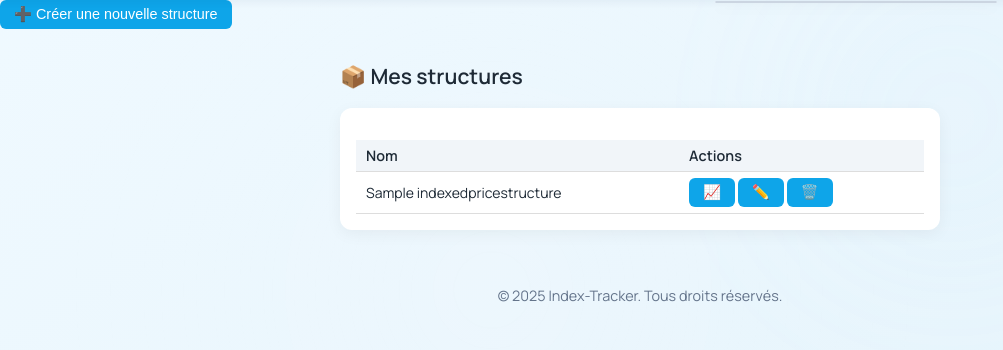
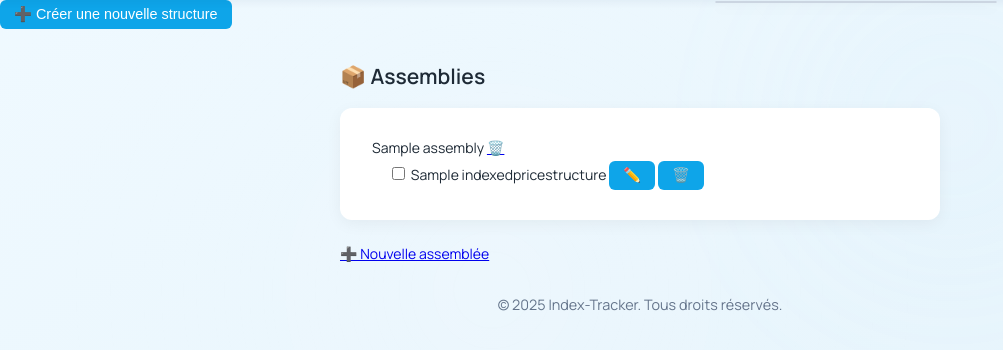
Before and after one commit to utis82/Index-tracker, a Django app: page /prix-indexes/ in a window 1280 px wide. Shown: the part 49-399 px from the top of the page, without its empty margins (0-1003 px from the left). Run offline with Django 5.2, Linux system fonts and the light colour scheme; a user stored in the database is signed in; tables that the repository leaves empty hold one stand-in row (values such as "Sample post"); some libraries are stand-ins or nearby versions.

Commit message:
Add assembly grouping and tree view

```diff
--- a/main/forms.py
+++ b/main/forms.py
@@ -2,28 +2,33 @@ from django import forms
 from django.forms.models import BaseInlineFormSet
 from crispy_forms.helper import FormHelper
 from crispy_forms.layout import Layout, Row, Column, Div, HTML
-from .models import IndexedPriceStructure, StructureComponent
+from .models import IndexedPriceStructure, StructureComponent, Assembly
 
 
 class IndexedPriceStructureForm(forms.ModelForm):
 
     class Meta:
         model = IndexedPriceStructure
-        fields = ['name', 'base_price', 'reference_date']
+        fields = ['name', 'base_price', 'reference_date', 'assembly']
         widgets = {
             'reference_date': forms.DateInput(attrs={'type': 'date'}),
         }
 
     def __init__(self, *args, **kwargs):
+        self.user = kwargs.pop('user', None)
         super().__init__(*args, **kwargs)
         self.helper = FormHelper()
         self.helper.form_tag = False
         self.helper.layout = Layout(
             Row(
-                Column('name', css_class='col-md-4'),
-                Column('base_price', css_class='col-md-4'),
-                Column('reference_date', css_class='col-md-4'),
+                Column('name', css_class='col-md-3'),
+                Column('base_price', css_class='col-md-3'),
+                Column('reference_date', css_class='col-md-3'),
+                Column('assembly', css_class='col-md-3'),
             ))
+
+        if self.user:
+            self.fields['assembly'].queryset = Assembly.objects.filter(user=self.user)
 
 
 class StructureComponentForm(forms.ModelForm):
@@ -120,3 +125,15 @@ StructureComponentFormSet = forms.inlineformset_factory(
     formset=CustomStructureComponentFormSet,
     extra=1,
     can_delete=True)
+
+
+class AssemblyForm(forms.ModelForm):
+
+    class Meta:
+        model = Assembly
+        fields = ['name']
+
+    def __init__(self, *args, **kwargs):
+        super().__init__(*args, **kwargs)
+        self.helper = FormHelper()
+        self.helper.form_tag = False
--- a/main/models.py
+++ b/main/models.py
@@ -68,12 +68,21 @@ class UserProfile(models.Model):
         return self.primary_index_change_count < self.change_limit()
 
 
+class Assembly(models.Model):
+    user = models.ForeignKey(User, on_delete=models.CASCADE, related_name='assemblies')
+    name = models.CharField(max_length=100)
+
+    def __str__(self):
+        return f"{self.name} ({self.user.username})"
+
+
 # Modèle pour les structures de coût
 class IndexedPriceStructure(models.Model):
     user = models.ForeignKey(User, on_delete=models.CASCADE, related_name='price_structures')
     name = models.CharField(max_length=100)
     base_price = models.FloatField(help_text="Prix de base à la date de référence")
     reference_date = models.DateField()
+    assembly = models.ForeignKey('Assembly', null=True, blank=True, on_delete=models.SET_NULL, related_name='structures')
     created_at = models.DateTimeField(auto_now_add=True)
 
     def __str__(self):
--- a/main/templates/prix_indexes.html
+++ b/main/templates/prix_indexes.html
@@ -206,6 +206,15 @@
 
   }
 
+  ul.tree, ul.tree ul {
+    list-style: none;
+    padding-left: 1rem;
+  }
+
+  ul.tree li {
+    margin: 4px 0;
+  }
+
 </style>
 
 <!-- Bouton ouvrir le popup -->
@@ -300,6 +309,7 @@
               <th>Nom</th>
               <th>Prix de base (€)</th>
               <th>Date de référence</th>
+              <th>Assemblée</th>
             </tr>
           </thead>
           <tbody>
@@ -307,6 +317,7 @@
               <td>{{ form.name }}</td>
               <td>{{ form.base_price }}</td>
               <td>{{ form.reference_date }}</td>
+              <td>{{ form.assembly }}</td>
             </tr>
           </tbody>
         </table>
@@ -415,37 +426,45 @@
 
   <!-- COLONNE GAUCHE -->
   <div class="left-panel">
-    <h2>📦 Mes structures</h2>
-    {% if structures %}
+    <h2>📦 Assemblies</h2>
     <div class="card">
-        <table class="form-table">
-          <thead>
-            <tr>
-              <th>Nom</th>
-              <th>Actions</th>
-            </tr>
-          </thead>
-          <tbody>
-            {% for s in structures %}
-            <tr>
-              <td>{{ s.name }}</td>
-              <td onclick="event.stopPropagation();">
-                <button type="button" class="graph-toggle" onclick="toggleStructure('{{ s.id }}', this)">📈</button>
-
+      <ul class="tree">
+        {% for assembly in assemblies %}
+        <li>
+          <span>{{ assembly.name }}</span>
+          <a href="{% url 'main:delete_assembly' assembly.id %}" onclick="return confirm('Supprimer cette assemblée ?')">🗑️</a>
+          <ul>
+            {% for s in assembly.structures.all %}
+            <li>
+              <input type="checkbox" onclick="toggleStructure('{{ s.id }}', this)">
+              {{ s.name }}
               <button type="button" onclick="editStructure({{ s.id }})">✏️</button>
               <form method="post" action="{% url 'main:delete_structure' s.id %}" style="display:inline;">
                 {% csrf_token %}
                 <button type="submit" onclick="return confirm('Supprimer cette structure ?')">🗑️</button>
               </form>
-              </td>
-            </tr>
+            </li>
             {% endfor %}
-          </tbody>
-        </table>
+          </ul>
+        </li>
+        {% endfor %}
+
+        {% for s in structures %}
+          {% if not s.assembly %}
+          <li>
+            <input type="checkbox" onclick="toggleStructure('{{ s.id }}', this)">
+            {{ s.name }}
+            <button type="button" onclick="editStructure({{ s.id }})">✏️</button>
+            <form method="post" action="{% url 'main:delete_structure' s.id %}" style="display:inline;">
+              {% csrf_token %}
+              <button type="submit" onclick="return confirm('Supprimer cette structure ?')">🗑️</button>
+            </form>
+          </li>
+          {% endif %}
+        {% endfor %}
+      </ul>
     </div>
-    {% else %}
-      <p>Aucune structure enregistrée.</p>
-    {% endif %}
+    <a href="{% url 'main:create_assembly' %}" style="display:block; margin-top:8px;">➕ Nouvelle assemblée</a>
   </div>
 
   <!-- COLONNE DROITE -->
@@ -514,6 +533,8 @@
         document.querySelector("input[name='name']").value = data.name;
         document.querySelector("input[name='base_price']").value = data.base_price;
         document.querySelector("input[name='reference_date']").value = data.reference_date;
+        const assemblyField = document.querySelector("select[name='assembly']");
+        if (assemblyField) assemblyField.value = data.assembly_id || '';
 
         const idField = document.getElementById("structure-id-field");
         if (idField) idField.value = structureId;
@@ -619,7 +640,7 @@
 
     if (activeGraphs.has(id)) {
       activeGraphs.delete(id);
-      btn.classList.remove("active");
+      if (btn.tagName === 'INPUT') btn.checked = false;
 
       if (activeGraphs.size === 0) {
         Plotly.purge(graphDiv);
@@ -653,7 +674,7 @@
       };
 
       activeGraphs.set(id, trace);
-      btn.classList.add("active");
+      if (btn.tagName === 'INPUT') btn.checked = true;
     }
 
     // Construire le layout avec des axes multiples colorés
--- a/main/urls.py
+++ b/main/urls.py
@@ -6,8 +6,7 @@ from main.views.base_views import (home, login_view, dashboard, register_view,
 from main.views.index_views import import_excel_view, liste_index_view
 from main.views.chart_views import index_viewer
 from main.views.user_views import toggle_favorite
-from main.views.prix_indexes_views import prix_indexes_view, delete_structure
-from main.views.prix_indexes_views import prix_indexes_view, delete_structure, get_structure_data
+from main.views.prix_indexes_views import prix_indexes_view, delete_structure, get_structure_data, create_assembly, delete_assembly
 
 app_name = 'main'
 
@@ -33,6 +32,8 @@ urlpatterns = [
     path('delete-structure/<int:pk>/',
          delete_structure,
          name='delete_structure'),
-     path('structure-data/<int:pk>/', get_structure_data, name='get_structure_data'),
+    path('structure-data/<int:pk>/', get_structure_data, name='get_structure_data'),
+    path('assembly/create/', create_assembly, name='create_assembly'),
+    path('assembly/delete/<int:pk>/', delete_assembly, name='delete_assembly'),
 
 ]
--- a/main/views/prix_indexes_views.py
+++ b/main/views/prix_indexes_views.py
@@ -2,8 +2,8 @@ from django.shortcuts import render, redirect, get_object_or_404
 from django.contrib.auth.decorators import login_required
 from django.views.decorators.http import require_POST
 from django.http import JsonResponse
-from main.models import IndexedPriceStructure,StructureComponent, IndexValue
-from main.forms import IndexedPriceStructureForm, StructureComponentFormSet
+from main.models import IndexedPriceStructure, StructureComponent, IndexValue, Assembly
+from main.forms import IndexedPriceStructureForm, StructureComponentFormSet, AssemblyForm
 from main.utils import get_user_index_data
 import json
 from django.db.models import Avg,Q
@@ -20,13 +20,13 @@ def prix_indexes_view(request):
         if structure_id:
             try:
                 structure = IndexedPriceStructure.objects.get(id=structure_id, user=request.user)
-                form = IndexedPriceStructureForm(request.POST, instance=structure)
+                form = IndexedPriceStructureForm(request.POST, instance=structure, user=request.user)
             except IndexedPriceStructure.DoesNotExist:
                 structure = IndexedPriceStructure(user=request.user)
-                form = IndexedPriceStructureForm(request.POST)
+                form = IndexedPriceStructureForm(request.POST, user=request.user)
         else:
             structure = IndexedPriceStructure(user=request.user)
-            form = IndexedPriceStructureForm(request.POST)
+            form = IndexedPriceStructureForm(request.POST, user=request.user)
 
         if form.is_valid():
             if structure_id:
@@ -46,13 +46,14 @@ def prix_indexes_view(request):
             formset = StructureComponentFormSet(request.POST, instance=structure, user=request.user, prefix=prefix)
     else:
         structure = IndexedPriceStructure(user=request.user)
-        form = IndexedPriceStructureForm()
+        form = IndexedPriceStructureForm(user=request.user)
         formset = StructureComponentFormSet(user=request.user, instance=structure, prefix=prefix)
 
     formset.empty_form.user = request.user
     formset.empty_form.fields['index'].queryset = request.user.userprofile.favorite_indexes.all()
 
     structures = IndexedPriceStructure.objects.filter(user=request.user).order_by('-created_at')
+    assemblies = Assembly.objects.filter(user=request.user)
 
     # Graph data
     structure_graphs = {}
@@ -108,6 +109,7 @@ def prix_indexes_view(request):
         "structures": structures,
         "structure_graphs_json": json.dumps(structure_graphs),
         "structures_meta_json": json.dumps(structures_meta),
+        "assemblies": assemblies,
     }
 
     return render(request, "prix_indexes.html", context)
@@ -128,6 +130,7 @@ def get_structure_data(request, pk):
         "name": structure.name,
         "base_price": float(structure.base_price),
         "reference_date": structure.reference_date.strftime("%Y-%m-%d"),
+        "assembly_id": structure.assembly_id,
         "components": [
             {
                 "label": c.label,
@@ -141,3 +144,24 @@ def get_structure_data(request, pk):
     }
 
     return JsonResponse(data)
+
+
+@login_required
+def create_assembly(request):
+    if request.method == 'POST':
+        form = AssemblyForm(request.POST)
+        if form.is_valid():
+            assembly = form.save(commit=False)
+            assembly.user = request.user
+            assembly.save()
+            return redirect('main:prix_indexes')
+    else:
+        form = AssemblyForm()
+    return render(request, 'assembly_form.html', {'form': form})
+
+
+@login_required
+def delete_assembly(request, pk):
+    assembly = get_object_or_404(Assembly, pk=pk, user=request.user)
+    assembly.delete()
+    return redirect('main:prix_indexes')
```
Also changed, not shown: main/templates/assembly_form.html (added, +10 -0 lines), main/migrations/0010_assembly.py (added). Lines whose indentation alone changed are shown as unchanged.
